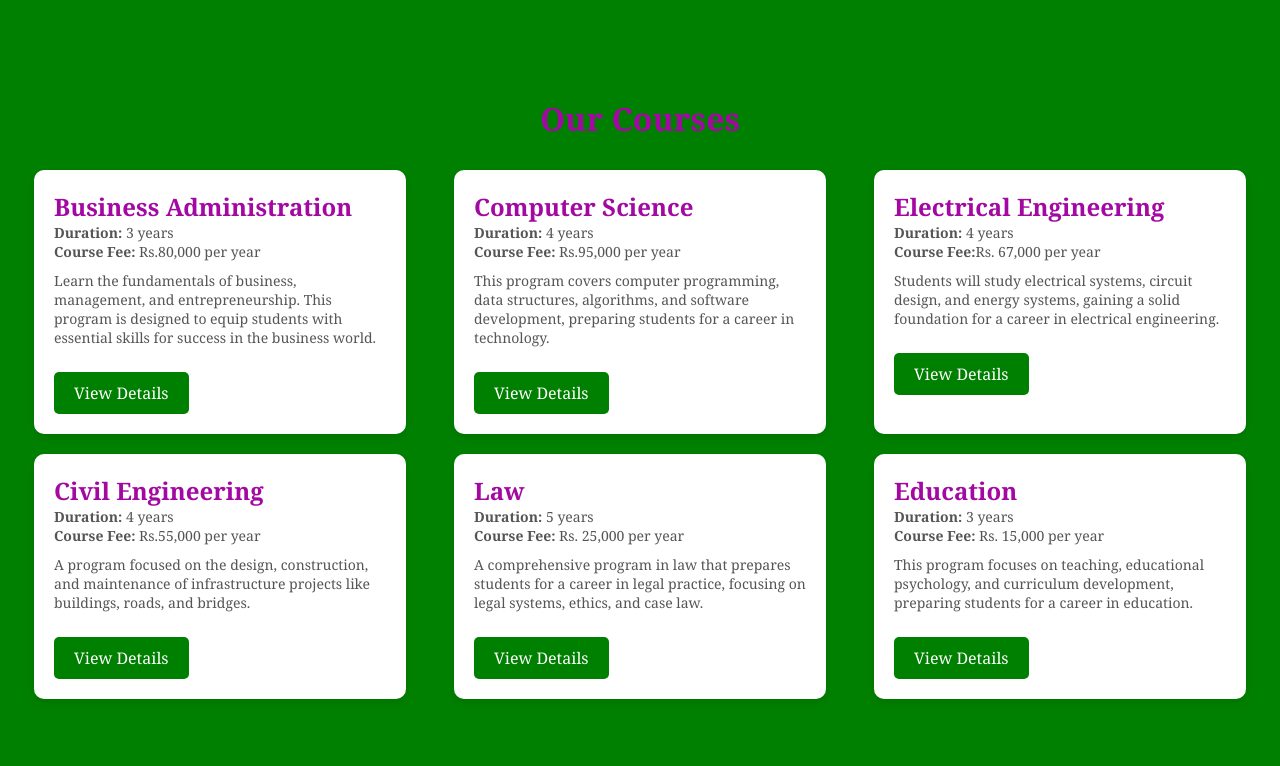
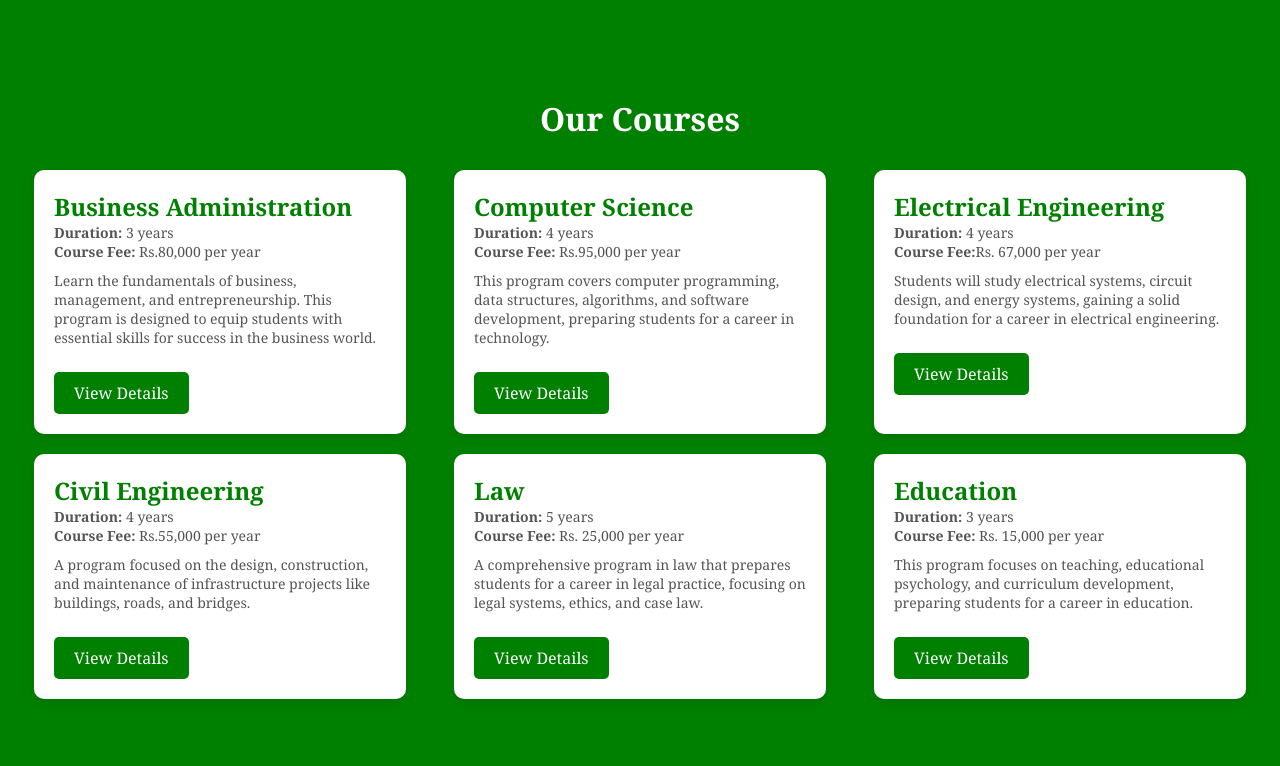
Before and after one commit to ayushkhatri991/Project-web, a plain HTML site: page index.html in a window 1280 px wide. Shown: the part 1294-2060 px from the top of the page. Drawn offline with Linux system fonts and the light colour scheme.

Commit message:
Update style.css

```diff
--- a/style.css
+++ b/style.css
@@ -278,7 +278,7 @@
 
 .section-title {
   font-size: 32px;
-  color: #a308a3;
+  color: white;
   margin-bottom: 30px;
 }
 
@@ -306,7 +306,7 @@
 .course-name {
   font-size: 24px;
   font-weight: bold;
-  color: #a308a3;
+  color: green;
 }
 
 .course-description {
@@ -381,7 +381,7 @@
 
 .section-title {
   font-size: 32px;
-  color: #a308a3;
+  color: white;
   margin-bottom: 30px;
 }
 
```
